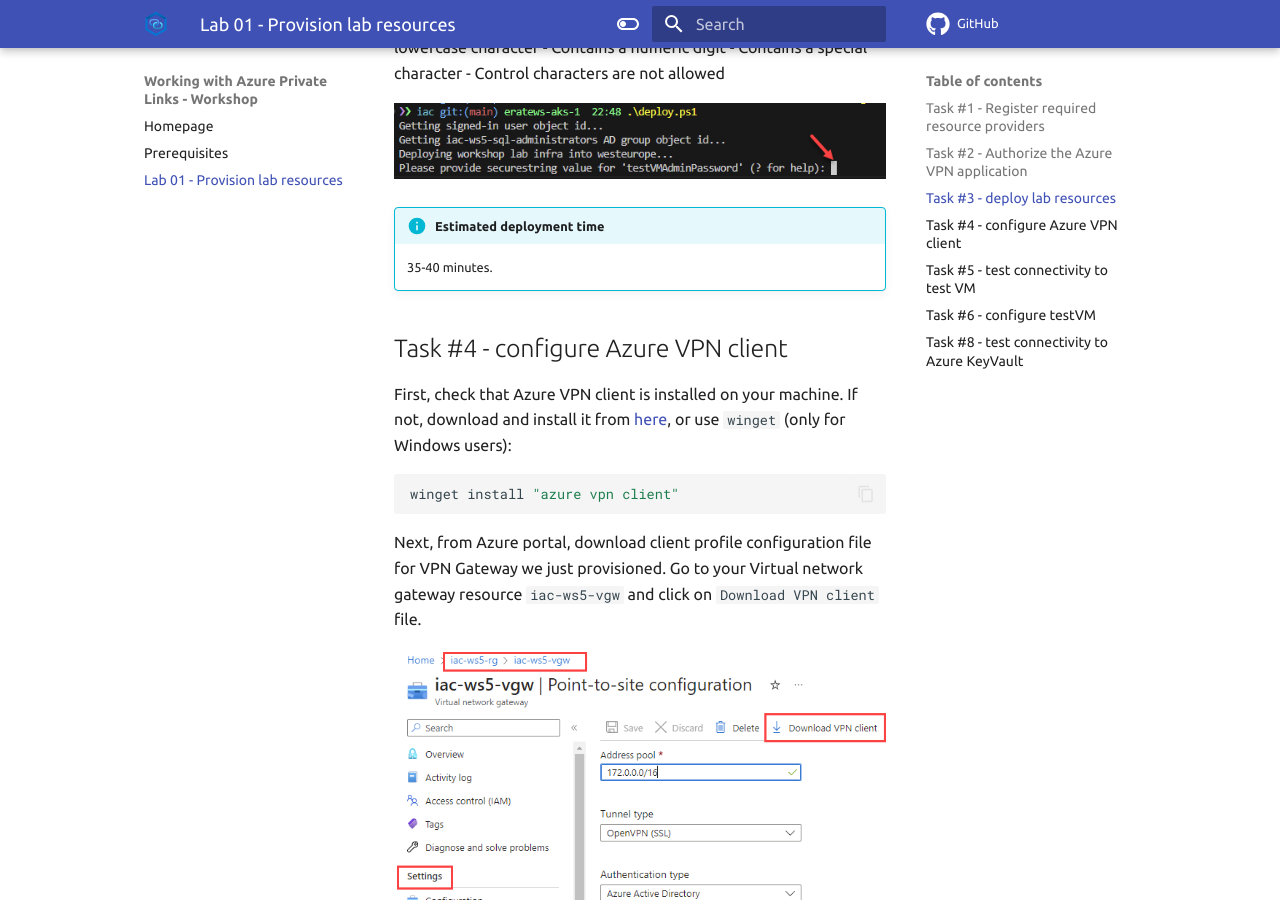
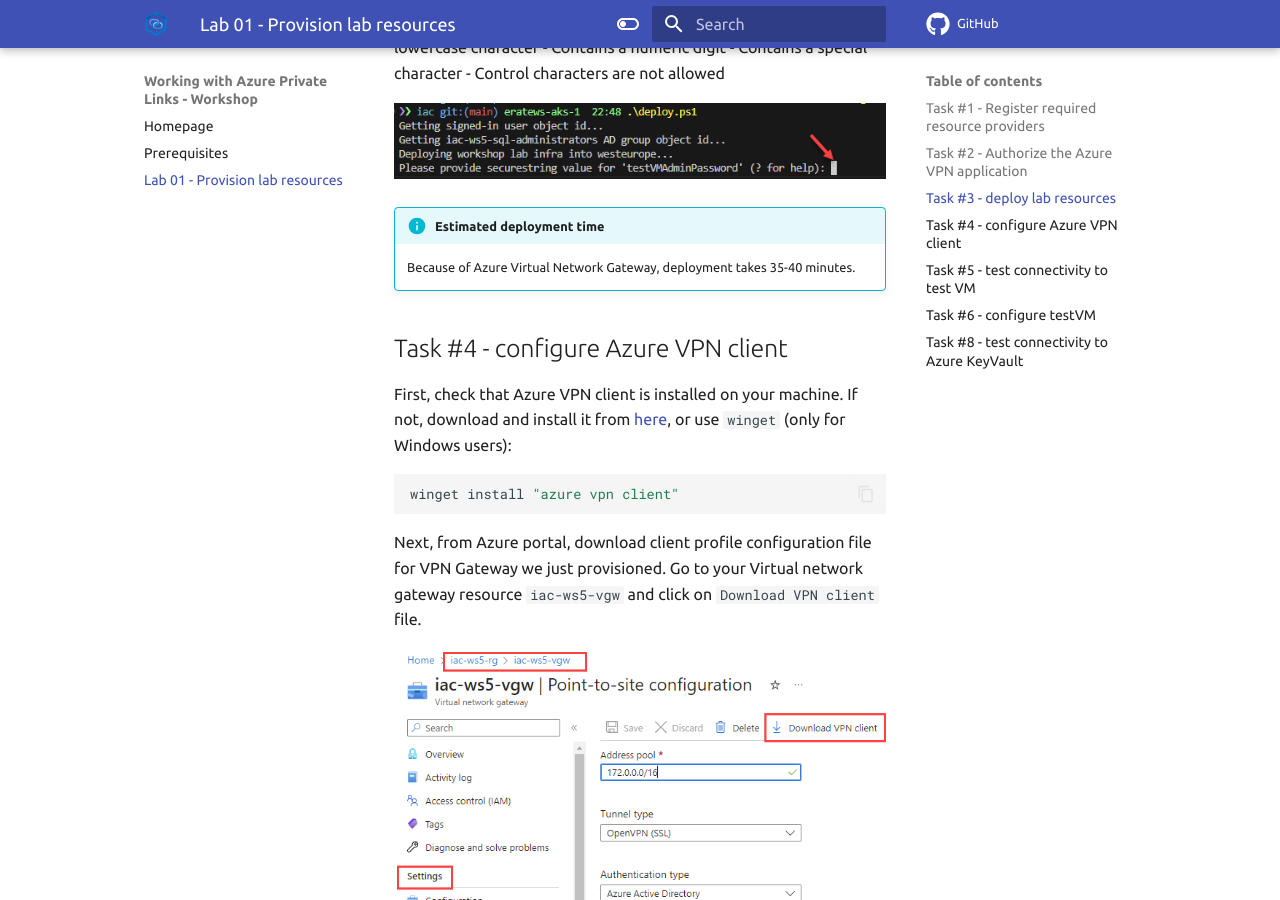
Before and after one commit to Infrastructure-AsCode/azure-private-links-labs, an MkDocs documentation site: the page built from docs/labs/lab-01/index.md, in a window 1280 px wide and 900 px high, scrolled down 2373 px. Built offline with MkDocs 1.6.1 and Material for MkDocs 9.7.7, drawn with Linux system fonts in a browser that asks for light colours; comment, search, counter and statistics services are not loaded.

Commit message:
WIP lab-01

```diff
--- a/docs/labs/lab-01/index.md
+++ b/docs/labs/lab-01/index.md
@@ -60,7 +60,7 @@ Note! You will need to provide admin password for test VM. Note that supplied pa
 ![deploy](../../assets/images/lab-01/deploy.png)
 
 !!! info "Estimated deployment time"
-    35-40 minutes.
+    Because of Azure Virtual Network Gateway, deployment takes 35-40 minutes.
 
 ## Task #4 - configure Azure VPN client
 
```
Also changed, not shown: 1 other file.
